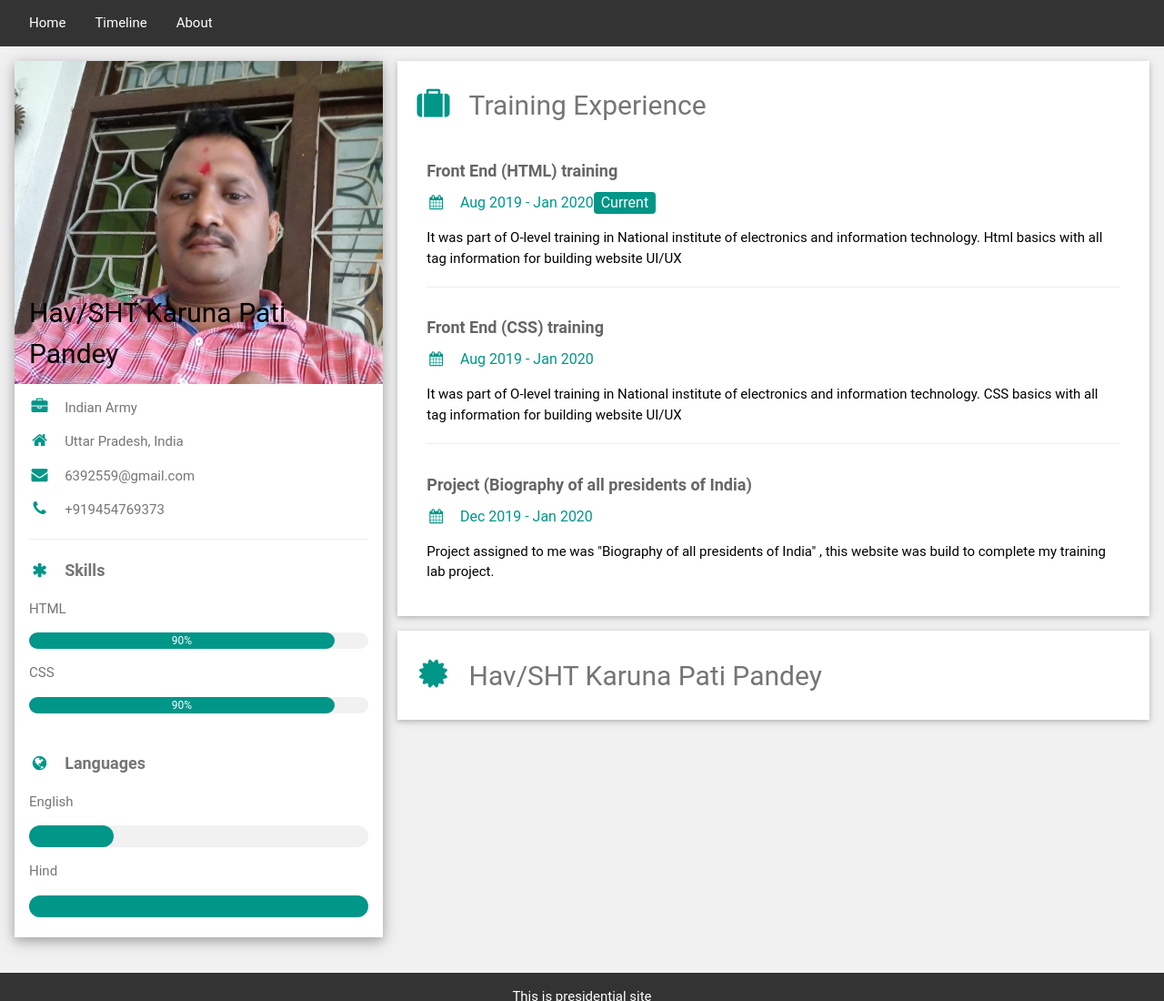
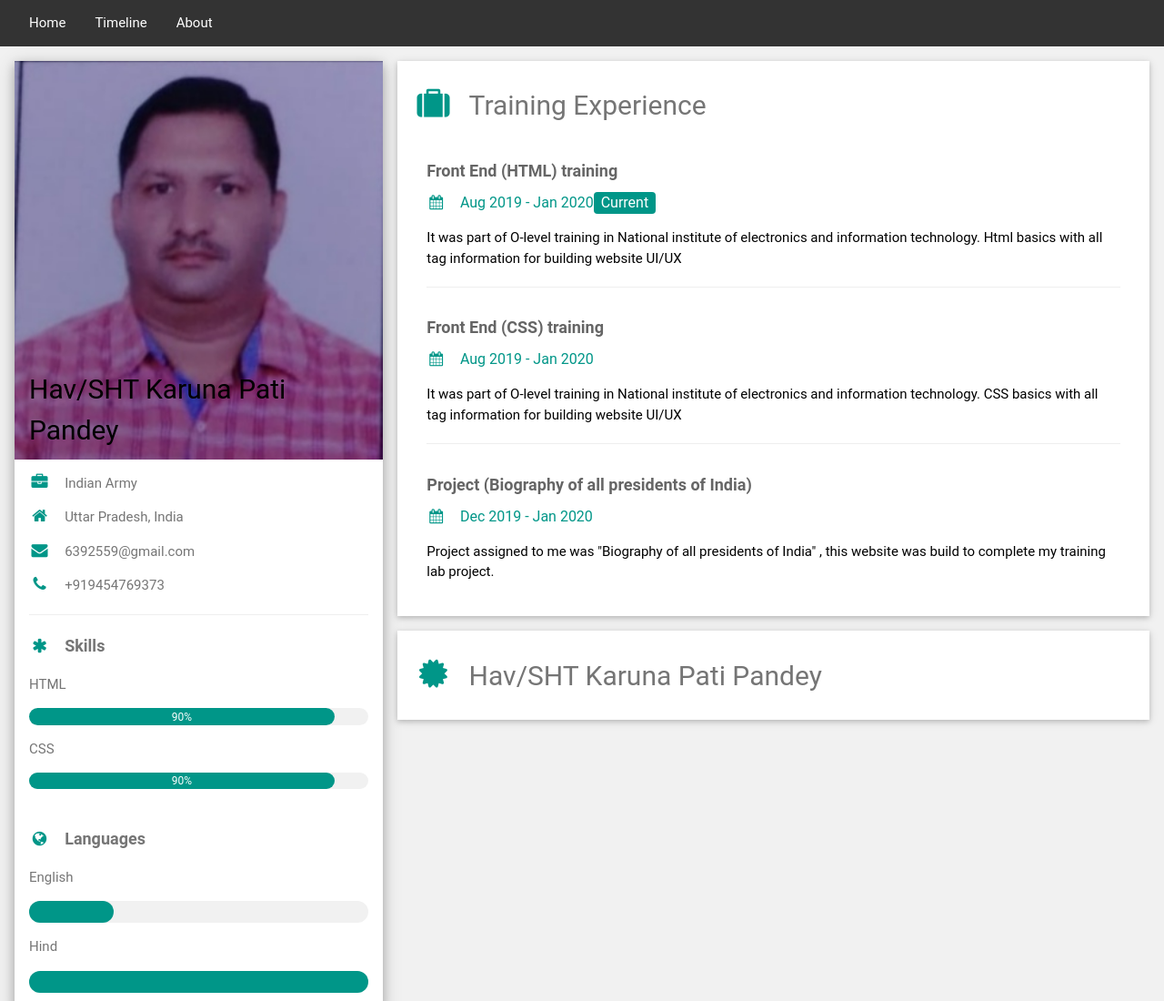
Before and after one commit to faujikppandey/presidents-of-india, a plain HTML site: page about.html in a window 1280 px wide. Shown: the top 1100 px of the page at 91% size. Drawn offline with Linux system fonts and the light colour scheme.

Commit message:
AIRSUP-1111:- details to be entered

```diff
--- a/about.html
+++ b/about.html
@@ -30,7 +30,7 @@
 
             <div class="president-white president-text-grey president-card-4">
                 <div class="president-display-container">
-                    <img src="./img/kp.jpg" style="width:100%" alt="Avatar">
+                    <img src="./img/kp.jpeg" style="width:100%" alt="Avatar">
                     <div class="president-display-bottomleft president-container president-text-black">
                         <h2>Hav/SHT Karuna Pati Pandey</h2>
                     </div>
```
Also changed, not shown: img/kp.jpeg (added), img/kp.jpg (deleted).
